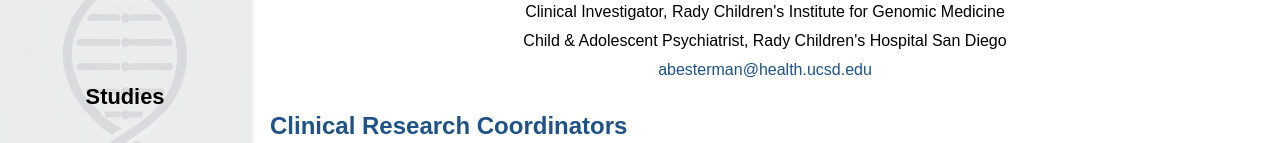
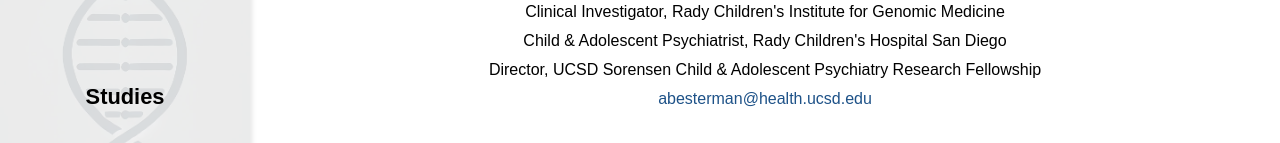
Before and after one commit to abesterman/bestermanlab.github.io, a plain HTML site: page team.html in a window 1280 px wide. Shown: the part 362-505 px from the top of the page. Drawn offline with Linux system fonts and the light colour scheme.

Commit message:
Update team.html

```diff
--- a/team.html
+++ b/team.html
@@ -159,6 +159,7 @@
                         <p>Health Sciences Associate Clinical Professor, UCSD Department of Psychiatry</p>
                         <p>Clinical Investigator, Rady Children's Institute for Genomic Medicine</p>
                         <p>Child & Adolescent Psychiatrist, Rady Children's Hospital San Diego</p>
+                        <p>Director, UCSD Sorensen Child & Adolescent Psychiatry Research Fellowship</p>
                         <p><a href="mailto:abesterman@health.ucsd.edu">abesterman@health.ucsd.edu</a></p>
                     </div>
                 </div>
```
